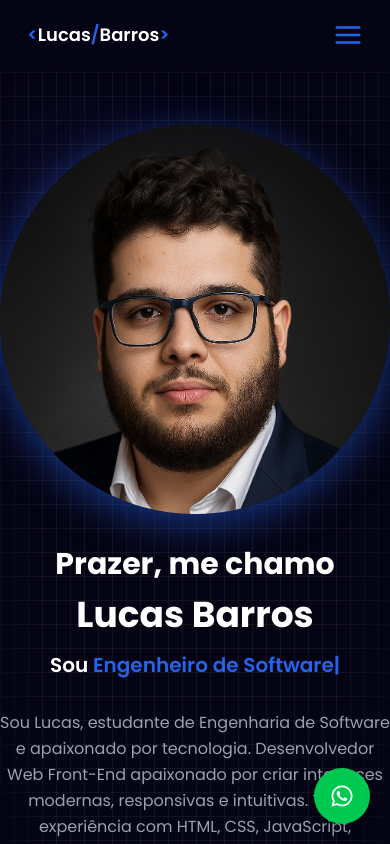
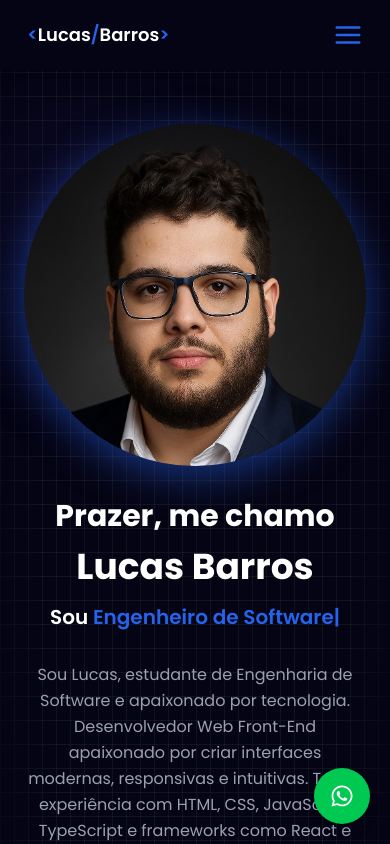
Before and after one commit to BarrosPL/my-portifolio-react, a React (Vite) app: page / in a window 390 px wide. Shown: the top 844 px of the page. Built offline with nearby package versions, Linux system fonts and the light colour scheme.

Commit message:
ajuste de margens

```diff
--- a/src/components/Sobre/Sobre.jsx
+++ b/src/components/Sobre/Sobre.jsx
@@ -4,7 +4,7 @@ import ProfileImage from '../../assets/profile_image.jpg'
 
 const Sobre = () => {
   return (
-    <section id='about' className='py-4[7vw] md:px-[7vw] lg:px-[20vw] font-sans mt-16 md:mt-24 lg:mt-32'>
+    <section id='about' className=' px-6 py-4[7vw] md:px-[7vw] lg:px-[20vw] font-sans mt-16 md:mt-24 lg:mt-32'>
       <div className='flex flex-col-reverse md:flex-row justify-between items-center'>
         <div className='md:w-1/2 text-center md:text-left mt-8 md:mt-0'>
           <h1 className='text-3xl sm:text-5xl md:text-6xl font-bold text-white mb-2 leading-tight'>
```
